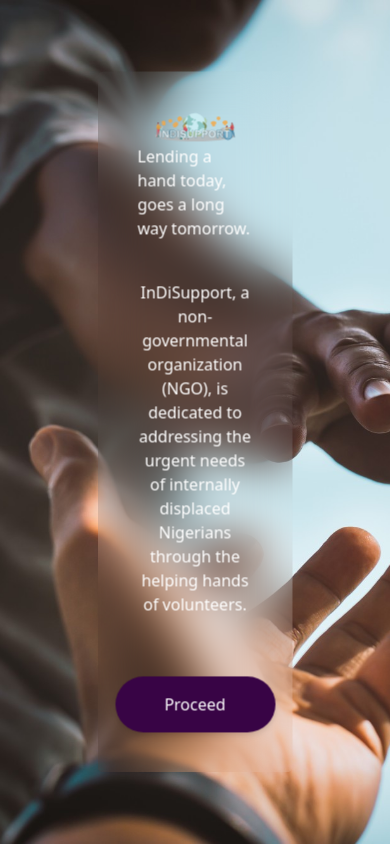
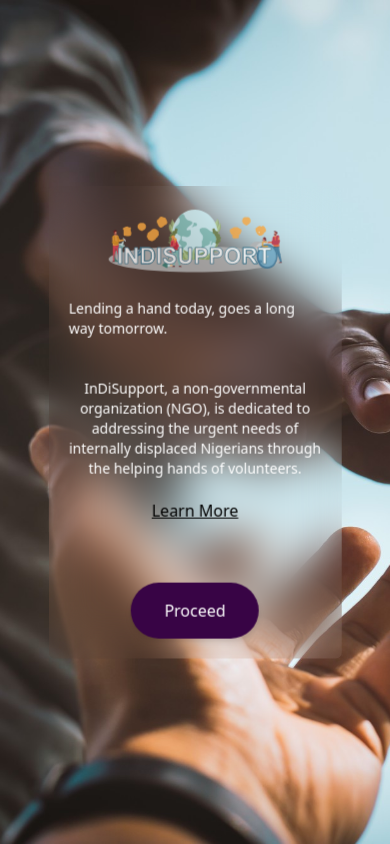
Before and after one commit to Senmial/InDiSupport, a React (Vite) app in the folder Client/: page / in a window 390 px wide. Built offline with nearby package versions, Linux system fonts and the light colour scheme.

Commit message:
adding media query

```diff
--- a/Client/src/pages/LandingPage.jsx
+++ b/Client/src/pages/LandingPage.jsx
@@ -10,21 +10,27 @@ const Home = () => {
   };
   return (
     <div className="">
-        <img src={bgImg} className="w-full h-screen object-cover absolute " alt="" />
-        <div className="absolute top-1/2 left-1/2 transform -translate-x-1/2 -translate-y-1/2 flex flex-col items-center justify-center p-10 rounded-md w-2/4 backdrop-blur-xl ">
-            <img src={volunteer4} className="w-3/4 " alt="" />
-            <p className=" text-[#FFFFFF] font-extralight">
+      <img
+        src={bgImg}
+        className="w-full h-screen object-cover absolute "
+        alt=""
+      />
+      <div className="absolute top-1/2 left-1/2 transform -translate-x-1/2 -translate-y-1/2 flex flex-col items-center justify-center p-5 sm:p-10 rounded-md w-3/4 sm:w-2/4 backdrop-blur-xl ">
+        <img src={volunteer4} className="w-3/4 md:w-2/4 " alt="" />
+        <p className=" text-[#FFFFFF] font-extralight mt-5 text-sm sm:text-md ">
           Lending a hand today, goes a long way tomorrow.
         </p>
-            <p className="pt-10 text-center text-md font-thin text-[#FFFFFF]">
-              InDiSupport, a non-governmental organization (NGO), is dedicated
-              to addressing the urgent needs of internally displaced Nigerians through the helping hands of volunteers.
+        <p className="pt-10 text-center text-sm sm:text-md font-thin text-[#FFFFFF]">
+          InDiSupport, a non-governmental organization (NGO), is dedicated to
+          addressing the urgent needs of internally displaced Nigerians through
+          the helping hands of volunteers.
         </p>
-            <div className="flex justify-center items-center mt-5 pt-10 ">
 
+          <a href="/about" className="my-5 underline">Learn More</a>
 
+        <div className="flex justify-center items-center mt-10 ">
           <button
-                className="rounded-full text-[#FFFFFF] p-4 bg-[#380445] drop-shadow-md w-40 hover:bg-[#F7A741] focus:ring-2 focus:ring-[#380445]"
+            className="rounded-full text-[#FFFFFF] p-4 bg-[#380445] drop-shadow-md w-32 sm:w-40 hover:bg-[#F7A741] focus:ring-2 focus:ring-[#380445]"
             onClick={() => goTo("/login")}
           >
             Proceed
```
Lines whose indentation alone changed are shown as unchanged.
